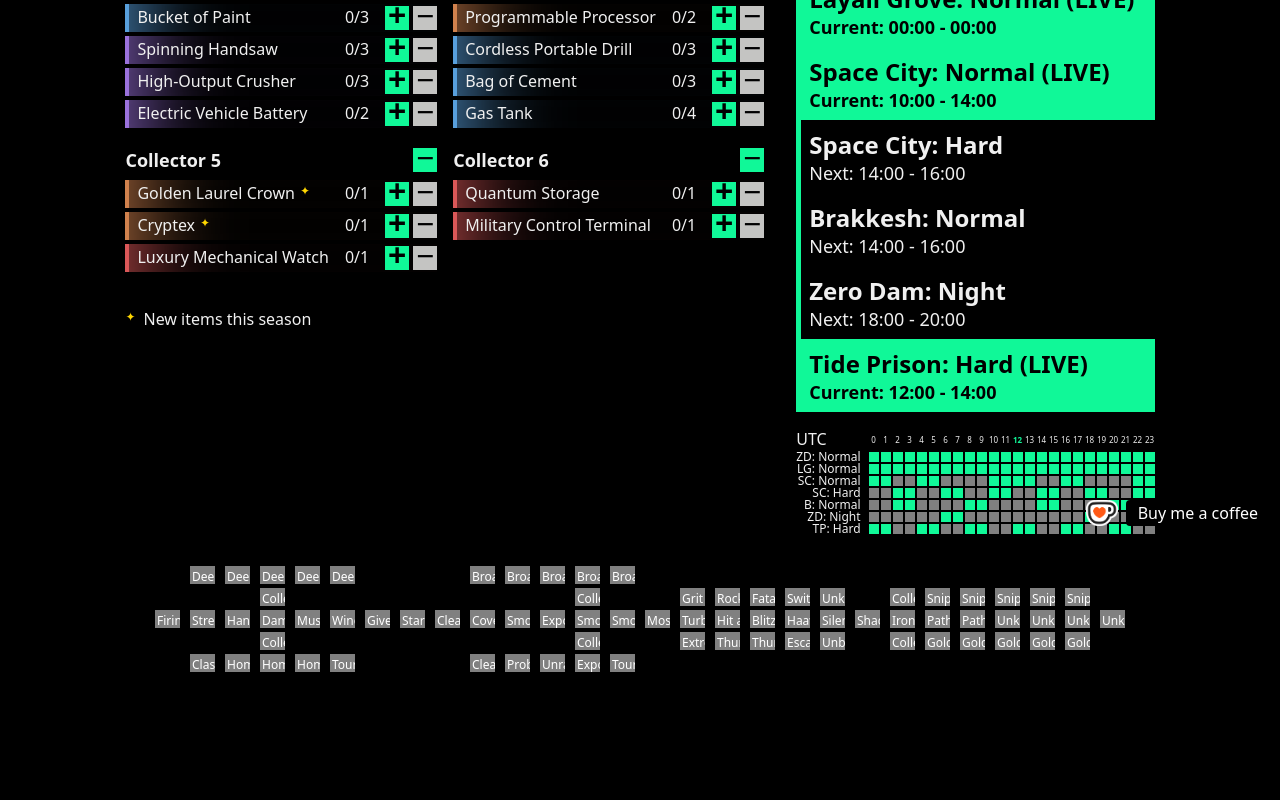
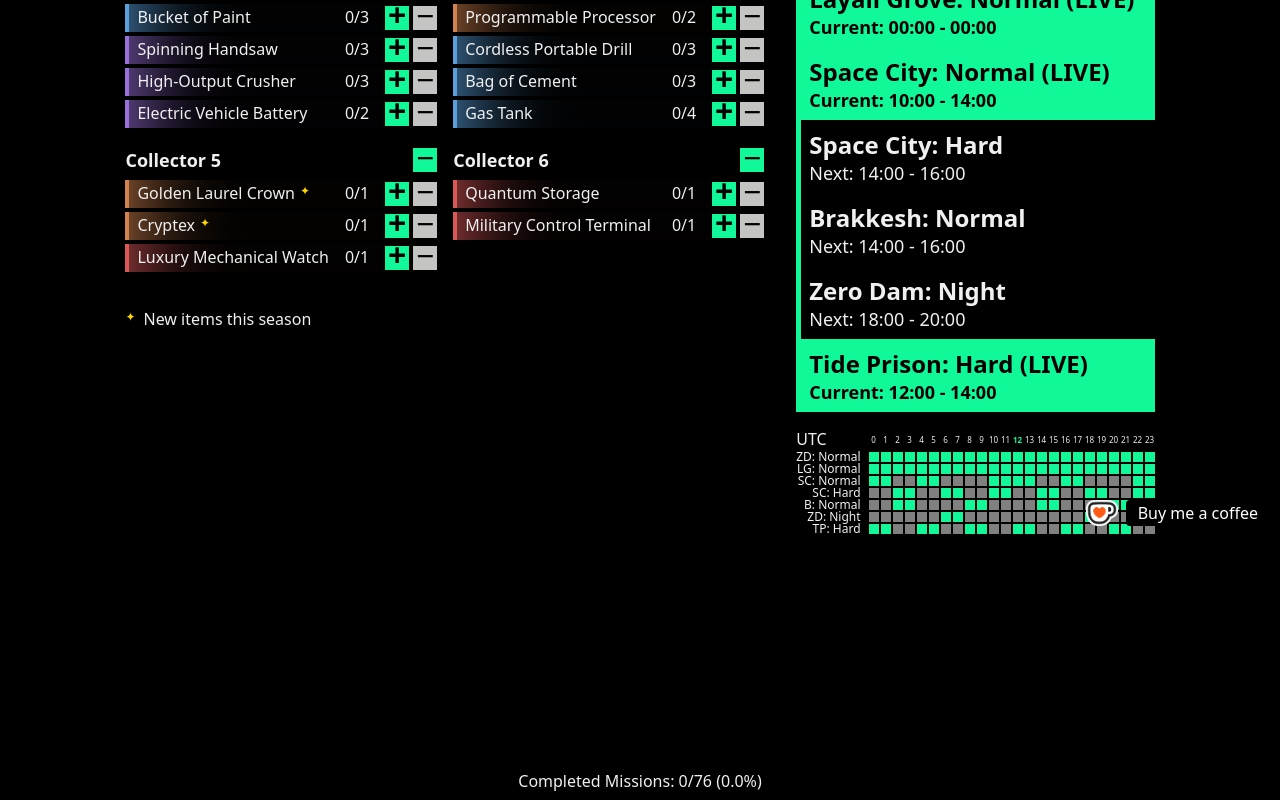
Before and after one commit to tomcorke/dftimers, a React (Vite) app: page / in a window 1280 px wide. Shown: the part 269-1069 px from the top of the page. Before the commit the page ends 949 px from the top, so only its background shows below. Built offline with nearby package versions, Linux system fonts and the light colour scheme.

Commit message:
canvas missions

```diff
--- a/package.json
+++ b/package.json
@@ -13,6 +13,7 @@
     "classnames": "^2.5.1",
     "date-fns": "^4.1.0",
     "immutability-helper": "^3.1.1",
+    "lodash": "^4.17.21",
     "react": "^19.1.0",
     "react-dom": "^19.1.0",
     "rimraf": "^6.0.1",
@@ -20,6 +21,7 @@
   },
   "devDependencies": {
     "@parcel/transformer-sass": "^2.14.4",
+    "@types/lodash": "^4.17.20",
     "@types/react": "^19.0.0",
     "@types/react-dom": "^19.0.0",
     "cross-env": "^7.0.3",
--- a/src/sections/MissionTree.css
+++ b/src/sections/MissionTree.css
@@ -5,30 +5,34 @@
   align-items: center;
   gap: 4px;
 
-  .row {
+  .missionTreeCanvas {
+    width: 100%;
+    height: 200px;
+    max-width: 2000px;
+  }
+
+  .missionDisplay {
+    width: 400px;
+    padding: 1em;
     display: flex;
-    flex-flow: row nowrap;
-    gap: 10px;
+    flex-flow: column nowrap;
+    gap: 0.5em;
+    align-items: center;
+    justify-content: center;
+    border: 1px solid grey;
+    border-top-width: 5px;
+    border-top-color: lightgrey;
 
-    .mission {
-      width: 25px;
-      height: 18px;
-      background: grey;
-      color: white;
-      overflow: hidden;
-      font-size: 12px;
-      white-space: nowrap;
-      padding: 2px;
-      position: relative;
-      cursor: pointer;
+    &.completed {
+      border-color: var(--df-green);
+    }
 
-      &.isCompleted {
-        background: var(--df-green);
-        color: black;
-      }
+    .name {
+    }
 
-      &.empty {
-        background: none;
+    .status {
+      &.completed {
+        color: var(--df-green);
       }
     }
   }
--- a/src/sections/MissionTreeDisplay.tsx
+++ b/src/sections/MissionTreeDisplay.tsx
@@ -2,8 +2,10 @@ import {
   createContext,
   JSX,
   PropsWithChildren,
+  useCallback,
   useContext,
   useEffect,
+  useRef,
   useState,
 } from "react";
 import { Mission, ROOT_MISSION } from "./data/missions";
@@ -11,78 +13,7 @@ import "./MissionTree.css";
 
 import classNames from "classnames";
 import { z } from "zod";
-
-// traverse through missions and dump them into rows
-
-// starting with the root mission, find the next main mission and add it to the same row
-// then find side missions and add them to rows above and below
-
-let maxDepth = -1;
-type MissionEntry = { mission: Mission; depth: number };
-type Row = { missions: MissionEntry[] };
-
-const rows: Row[] = [];
-
-const getOrCreateOffsetRow = (
-  fromRow: Row,
-  offset: number,
-  depth: number
-): Row => {
-  const fromIndex = rows.indexOf(fromRow);
-  const index = fromIndex + offset;
-  if (index < 0) {
-    const newRow: Row = { missions: [] };
-    rows.unshift(newRow);
-    return newRow;
-  } else {
-    if (index >= rows.length) {
-      const newRow: Row = { missions: [] };
-      rows.push(newRow);
-      return newRow;
-    } else {
-      const existingRow = rows[index];
-      return existingRow;
-    }
-  }
-};
-
-const mainRow: Row = { missions: [] };
-rows.push(mainRow);
-
-const sideMissionOffsets: number[] = [-1, 1, -2, 2, -3, 3];
-const visitMission = (mission: Mission, row: Row, depth: number) => {
-  maxDepth = Math.max(maxDepth, depth);
-  row.missions.push({ mission, depth });
-  if (mission.flags.main) {
-    // If this is a main mission, get the next main mission and traverse it in the same row
-    const nextMainMission = mission.children.find((m) => m.flags.main);
-    if (nextMainMission) {
-      visitMission(nextMainMission, row, depth + 1);
-    }
-    // Visit side missions
-    const sideMissions = mission.children.filter((m) => !m.flags.main);
-    sideMissions.forEach((sideMission, index) => {
-      const offset =
-        sideMission.flags.offset ??
-        sideMissionOffsets[index % sideMissionOffsets.length];
-      const sideRow = getOrCreateOffsetRow(row, offset, depth);
-      visitMission(sideMission, sideRow, depth + 1);
-    });
-  } else {
-    // Expect non-main missions to have only one child
-    if (mission.children.length > 1) {
-      console.warn(
-        `Non-main mission "${mission.name}" has more than one child, which is unexpected.`
-      );
-    }
-    const nextMission = mission.children[0];
-    if (nextMission) {
-      visitMission(nextMission, row, depth + 1);
-    }
-  }
-};
-
-visitMission(ROOT_MISSION, mainRow, 0);
+import { throttle } from "lodash";
 
 const storageSchema = z.record(z.string(), z.boolean());
 const loadMissionStates = () => {
@@ -148,48 +79,256 @@ export const MissionTreeContextProvider = ({
   );
 };
 
+// Draw functions
+
+const rowHeight = 35;
+const colWidth = 50;
+const boxSize = 20;
+const connectOffset = 3;
+
+// build mission node tree, draw connections
+let missionNodes: { mission: Mission; x: number; y: number }[] = [];
+
+const addMissionNode = (mission: Mission, x: number, y: number) => {
+  missionNodes.push({ mission, x, y });
+};
+
+const getHoveredNode = (mouseX: number, mouseY: number) => {
+  return missionNodes.find((node) => {
+    return (
+      mouseX >= node.x - boxSize / 2 &&
+      mouseX <= node.x + boxSize / 2 &&
+      mouseY >= node.y - boxSize / 2 &&
+      mouseY <= node.y + boxSize / 2
+    );
+  });
+};
+
+const drawConnectingLine = (
+  ctx: CanvasRenderingContext2D,
+  x: number,
+  y: number,
+  childX: number,
+  childY: number
+) => {
+  ctx.strokeStyle = "grey";
+  ctx.beginPath();
+  ctx.moveTo(x + boxSize / 2 + connectOffset, y);
+  ctx.lineTo(childX - connectOffset - boxSize / 2, childY);
+  ctx.stroke();
+  ctx.fillStyle = "lightgrey";
+  ctx.fillRect(x + boxSize / 2 + connectOffset, y - 1, 2, 2);
+  ctx.fillRect(childX - boxSize / 2 - connectOffset, childY - 1, 2, 2);
+};
+
+const drawNode = (
+  ctx: CanvasRenderingContext2D,
+  x: number,
+  y: number,
+  flags: { isHovered: boolean; isCompleted: boolean }
+) => {
+  const { isHovered, isCompleted } = flags;
+  let fillStyle = isCompleted ? "#10f898" : "#333";
+  // fillStyle = isHovered ? (isCompleted ? "#c00" : "#cc0") : fillStyle;
+  ctx.fillStyle = fillStyle;
+  ctx.fillRect(x - boxSize / 2, y - boxSize / 2, boxSize, boxSize);
+
+  if (isHovered) {
+    ctx.strokeStyle = isCompleted ? "#c00" : "#fff";
+    ctx.lineWidth = 2;
+    ctx.strokeRect(
+      x - boxSize / 2 + 1,
+      y - boxSize / 2 + 1,
+      boxSize - 2,
+      boxSize - 2
+    );
+  }
+};
+
+let maxMissionDepth = 0;
+const updateMaxDepth = (m: Mission, depth: number) => {
+  maxMissionDepth = Math.max(maxMissionDepth, depth);
+  for (const child of m.children) {
+    updateMaxDepth(child, depth + 1);
+  }
+};
+updateMaxDepth(ROOT_MISSION, 1);
+
 export const MissionTreeSection = () => {
   const { missionStates, setMissionState } = useContext(MissionTreeContext);
 
-  const elementRows = rows.map((row) => [] as JSX.Element[]);
+  const [hoveredMission, setHoveredMission] = useState<Mission | null>(null);
 
-  for (let i = 0; i <= maxDepth; i++) {
-    for (let rowIndex = 0; rowIndex < rows.length; rowIndex++) {
-      const row = rows[rowIndex];
-      const missionEntry = row.missions.find((m) => m.depth === i);
-      if (missionEntry) {
-        const isCompleted = missionStates[missionEntry.mission.name] || false;
-        elementRows[rowIndex].push(
-          <div
-            className={classNames("mission", {
-              isCompleted,
-              isBranch:
-                !missionEntry.mission.flags.main &&
-                missionEntry.mission.parent?.flags.main,
-            })}
-            key={`${rowIndex}_${i}`}
-            onClick={() => {
-              setMissionState(missionEntry.mission.name, !isCompleted);
-            }}
-          >
-            {missionEntry.mission.name}
-          </div>
-        );
-      } else {
-        elementRows[rowIndex].push(
-          <div className="mission empty" key={`${rowIndex}_${i}`}></div>
-        );
+  const canvasRef = useRef<HTMLCanvasElement | null>(null);
+
+  const getMissionState = (name: string) => missionStates[name] || false;
+
+  const toggleMissionState = useRef<(missionName: string) => boolean>(
+    () => false
+  );
+
+  const drawMissionNodes = useRef(
+    (ctx: CanvasRenderingContext2D, hoveredNode?: Mission) => {}
+  );
+
+  useEffect(() => {
+    drawMissionNodes.current = (
+      ctx: CanvasRenderingContext2D,
+      hoveredNode?: Mission
+    ) => {
+      for (const { mission, x, y } of missionNodes) {
+        const { name } = mission;
+        const isHovered = hoveredNode == mission;
+
+        const isCompleted = getMissionState(name);
+        drawNode(ctx, x, y, { isHovered, isCompleted });
+      }
+    };
+    toggleMissionState.current = (missionName: string) => {
+      const newState = !getMissionState(missionName);
+      setMissionState(missionName, newState);
+      return newState;
+    };
+  }, [missionStates]);
+
+  useEffect(() => {
+    if (!canvasRef.current) return;
+
+    // Set HTML width and height to match displayed width and height
+    canvasRef.current.width = canvasRef.current.clientWidth;
+    canvasRef.current.height = canvasRef.current.clientHeight;
+
+    const ctx = canvasRef.current.getContext("2d");
+    if (!ctx) return;
+
+    ctx.clearRect(0, 0, canvasRef.current.width, canvasRef.current.height);
+
+    const canvasOffsetX =
+      canvasRef.current.width / 2 - colWidth * (maxMissionDepth / 2);
+    const canvasOffsetY = canvasRef.current.height / 2;
+
+    if (canvasOffsetX < 0) {
+      return;
+    }
+
+    ctx.save();
+    ctx.translate(canvasOffsetX, canvasOffsetY);
+
+    let queue: { mission: Mission; x: number; y: number }[] = [
+      { mission: ROOT_MISSION, x: 0, y: 0 },
+    ];
+
+    while (queue.length > 0) {
+      const { mission, x, y } = queue.shift()!;
+
+      // Draw the mission box
+      addMissionNode(mission, x, y);
+
+      // Draw the mission name
+      // ctx.fillStyle = "black";
+      // ctx.fillText(mission.name, x + 5, y +15);
+
+      // Draw lines to children
+      const children = mission.children;
+      if (children.length > 0) {
+        const childX = x + colWidth;
+
+        const mainChildren = children.filter((c) => c.flags.main);
+        const sideChildren = children.filter((c) => !c.flags.main);
+
+        if (mission.flags.main) {
+          if (mainChildren.length > 0) {
+            const mainChild = mainChildren[0];
+            const childY = y;
+            drawConnectingLine(ctx, x, y, childX, childY);
+            queue.push({ mission: mainChild, x: childX, y: childY });
+          }
+
+          if (sideChildren.length > 0) {
+            const offsets: number[] = [-1, 1, -2, 2];
+            sideChildren.forEach((sideChild, index) => {
+              const childX = x + colWidth;
+              const thisOffset =
+                sideChild.flags.offset ?? offsets[index % offsets.length];
+              const childY = y + thisOffset * rowHeight;
+              drawConnectingLine(ctx, x, y, childX, childY);
+              queue.push({ mission: sideChild, x: childX, y: childY });
+            });
+          }
+        } else {
+          const child = mission.children[0];
+          const childY = y;
+          drawConnectingLine(ctx, x, y, childX, childY);
+          queue.push({ mission: child, x: childX, y: childY });
+        }
       }
     }
-  }
+
+    canvasRef.current.addEventListener("mousemove", (e) => {
+      const mouseX = e.offsetX - canvasOffsetX;
+      const mouseY = e.offsetY - canvasOffsetY;
+
+      const hoveredNode = getHoveredNode(mouseX, mouseY);
+      if (hoveredNode) {
+        canvasRef.current!.style.cursor = "pointer";
+        setHoveredMission(hoveredNode.mission);
+      } else {
+        setHoveredMission(null);
+        canvasRef.current!.style.cursor = "default";
+      }
+
+      drawMissionNodes.current(ctx, hoveredNode?.mission);
+    });
+
+    canvasRef.current.addEventListener("click", (e) => {
+      const mouseX = e.offsetX - canvasOffsetX;
+      const mouseY = e.offsetY - canvasOffsetY;
+
+      const hoveredNode = getHoveredNode(mouseX, mouseY);
+      if (hoveredNode) {
+        const newState = toggleMissionState.current(hoveredNode.mission.name);
+        drawNode(ctx, hoveredNode.x, hoveredNode.y, {
+          isHovered: true,
+          isCompleted: newState,
+        });
+      }
+    });
+
+    drawMissionNodes.current(ctx);
+  }, []);
+
+  const hoveredMissionCompleted =
+    hoveredMission && getMissionState(hoveredMission.name);
+
+  const totalMissions = Array.from(Object.values(missionStates)).length;
+  const completedMissions = Array.from(Object.values(missionStates)).filter(
+    (m) => m
+  ).length;
 
   return (
     <div className="MissionTree">
-      {elementRows.map((row, index) => (
-        <div className="row" key={index}>
-          {row}
+      <canvas ref={canvasRef} className="missionTreeCanvas" />
+      {hoveredMission ? (
+        <div
+          className={classNames("missionDisplay", {
+            completed: hoveredMissionCompleted,
+          })}
+        >
+          <div className="name">{hoveredMission.name}</div>
+          <div
+            className={classNames("status", {
+              completed: hoveredMissionCompleted,
+            })}
+          >
+            {hoveredMissionCompleted ? "Complete" : "Incomplete"}
+          </div>
         </div>
-      ))}
+      ) : (
+        <div className={"missionStats"}>
+          Completed Missions: {completedMissions}/{totalMissions} (
+          {((completedMissions / totalMissions) * 100).toFixed(1)}%)
+        </div>
+      )}
     </div>
   );
 };
--- a/src/sections/data/missions.ts
+++ b/src/sections/data/missions.ts
@@ -50,11 +50,11 @@ const silentAssassin = mainMission("Silent Assassin").follows(haavkEmployeeBenef
 const shadowIdentity = mainMission("Shadow Identity").follows(silentAssassin);
 const ironEvidence = mainMission("Iron Evidence").follows(shadowIdentity);
 const pathOfRedemptionTravelLight = mainMission("Path of Redemption: Travel Light").follows(ironEvidence);
-const pathOfRedemptionNoLongerAlone = mainMission("Path of Redemption: No Longer Alone").follows(pathOfRedemptionTravelLight);
+const pathOfRedemptionTheLongRoad = mainMission("Path of Redemption: The Long Road").follows(pathOfRedemptionTravelLight);
+const pathOfRedemptionNoLongerAlone = mainMission("Path of Redemption: No Longer Alone").follows(pathOfRedemptionTheLongRoad);
 const unknownMainMissionB = mainMission("Unknown Main Mission B").follows(pathOfRedemptionNoLongerAlone);
 const unknownMainMissionC = mainMission("Unknown Main Mission C").follows(unknownMainMissionB);
-const unknownMainMissionD = mainMission("Unknown Main Mission D").follows(unknownMainMissionC);
-const unknownFinalMainMission = mainMission("Unknown Main Mission E").follows(unknownMainMissionD);
+const unknownFinalMainMission = mainMission("Unknown Final Main Mission").follows(unknownMainMissionC);
 
 // Collectors
 const collector1 = sideMission("Collector - 1").follows(handledWithEase);
@@ -134,5 +134,7 @@ const goldenGunner2 = sideMission("Golden Gunner - 2").follows(goldenGunner1);
 const goldenGunner3 = sideMission("Golden Gunner - 3").follows(goldenGunner2);
 const goldenGunner4 = sideMission("Golden Gunner - 4").follows(goldenGunner3);
 const goldenGunner5 = sideMission("Golden Gunner - 5").follows(goldenGunner4);
+const goldenGunner6 = sideMission("Golden Gunner - 6").follows(goldenGunner5);
+const goldenGunner7 = sideMission("Golden Gunner - 7").follows(goldenGunner6);
 
 export const ROOT_MISSION = firingPoint;
```
Also changed, not shown: 1 other file (tests, documents, lock files or other folders).
